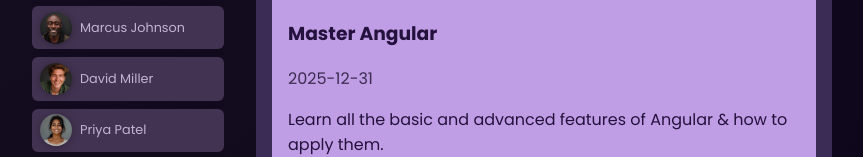
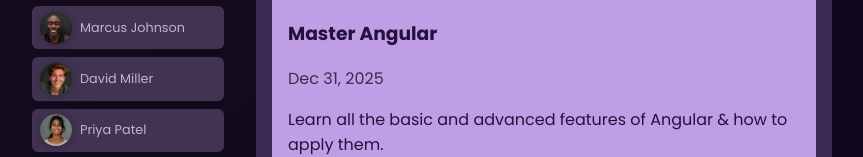
Before and after one commit to santhoshkumar-27/essentials-udemy, an Angular app: page / in a window 1280 px wide. Both pictures are taken after a click on the button "Jasmine Washington". Shown: the part 368-525 px from the top of the page, without its empty margins (208-1071 px from the left). Built offline with nearby package versions, Linux system fonts and the light colour scheme.

Commit message:
feat: pipes added

```diff
--- a/src/app/task/task.component.html
+++ b/src/app/task/task.component.html
@@ -1,7 +1,7 @@
 <app-card>
     <article>
         <h3>{{task?.title}}</h3>
-        <time>{{task?.dueDate}}</time>
+        <time>{{task?.dueDate | date}}</time>
         <p>{{task?.summary}}</p>
         <p class="actions">
             <button (click)="onCompleteTask()">Complete</button>
--- a/src/app/task/task.component.ts
+++ b/src/app/task/task.component.ts
@@ -1,11 +1,12 @@
 import { Component, EventEmitter, Input, Output } from '@angular/core';
+import { DatePipe } from '@angular/common';
 import { TASK } from '../shared/Utility/dummy.data';
 import { CardComponent } from "../shared/components/card/card.component";
 
 @Component({
   selector: 'app-task',
   standalone: true,
-  imports: [CardComponent],
+  imports: [CardComponent, DatePipe],
   templateUrl: './task.component.html',
   styleUrl: './task.component.scss'
 })
```
